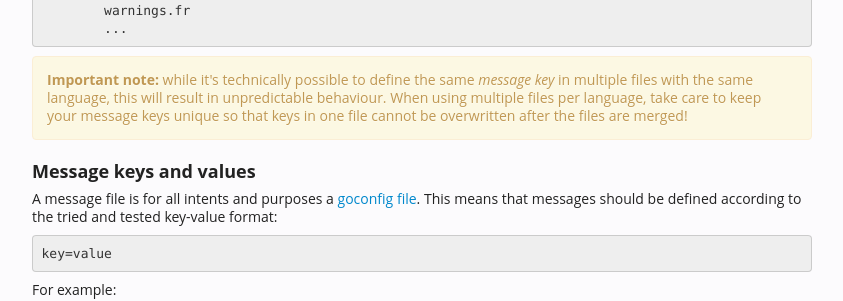
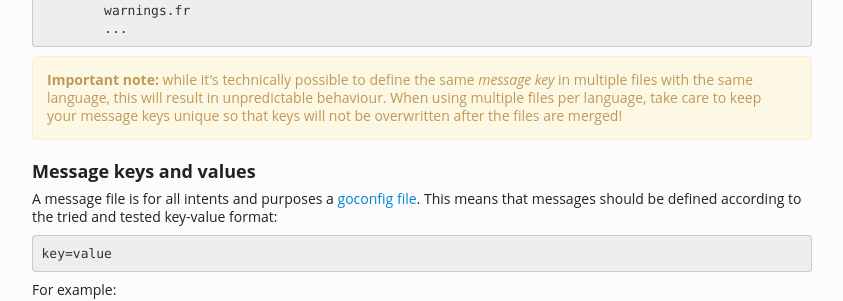
Before and after one commit to revel/revel, a Jekyll site: the page built from manual/i18n-messages.md, in a window 1280 px wide and 900 px high, scrolled down 845 px. Shown: the part 190-491 px from the top of the window, without its empty margins (298-1141 px from the left). Built offline with Jekyll 4.4.1, drawn with Linux system fonts in a browser that asks for light colours.

Commit message:
Updated i18n manual

```diff
--- a/manual/i18n-messages.md
+++ b/manual/i18n-messages.md
@@ -52,7 +52,7 @@ Another approach would be to create *multiple files* for the *same language* and
             warnings.fr
             ...
 
-<div class="alert alert-block"><strong>Important note:</strong> while it's technically possible to define the same <em>message key</em> in multiple files with the same language, this will result in unpredictable behaviour. When using multiple files per language, take care to keep your message keys unique so that keys in one file cannot be overwritten after the files are merged!</div>
+<div class="alert alert-block"><strong>Important note:</strong> while it's technically possible to define the same <em>message key</em> in multiple files with the same language, this will result in unpredictable behaviour. When using multiple files per language, take care to keep your message keys unique so that keys will not be overwritten after the files are merged!</div>
 
 ### Message keys and values
 
```
